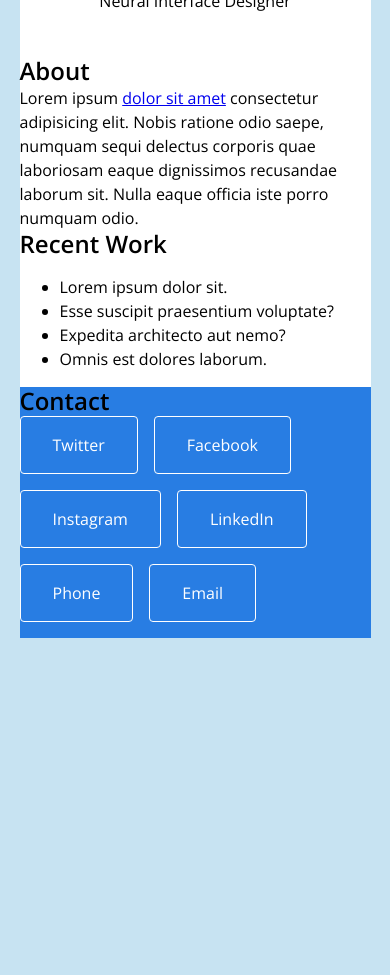
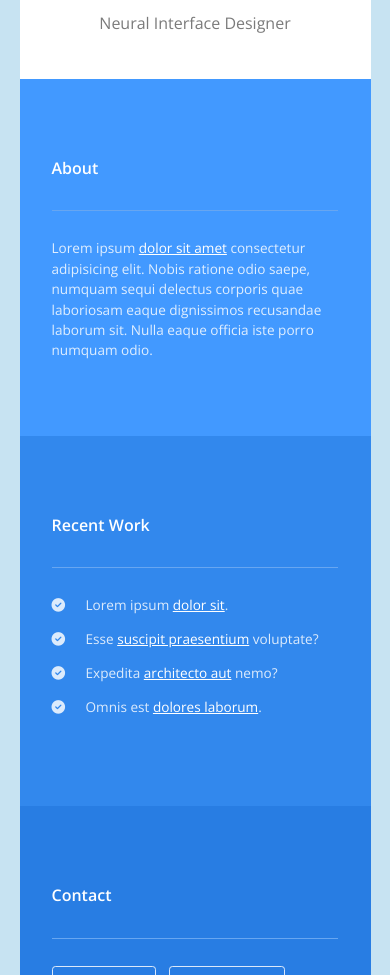
Before and after one commit to markjwood/minimal-resume, a plain HTML site: page index.html in a window 390 px wide. Shown: the part 293-1268 px from the top of the page. Before the commit the page ends 963 px from the top, so only its background shows below. Drawn offline with nearby package versions, Linux system fonts and the light colour scheme.

Commit message:
Everything looks good. Responsiveness working.

```diff
--- a/index.html
+++ b/index.html
@@ -4,7 +4,7 @@
   <meta charset="UTF-8">
   <meta http-equiv="X-UA-Compatible" content="IE=edge">
   <meta name="viewport" content="width=device-width, initial-scale=1.0">
-
+  <script src="https://kit.fontawesome.com/2362866d66.js" crossorigin="anonymous"></script>
   <link rel="preconnect" href="https://fonts.gstatic.com">
   <link href="https://fonts.googleapis.com/css2?family=Open+Sans:ital,wght@0,400;0,600;0,700;1,400&display=swap" rel="stylesheet">
 
@@ -18,28 +18,34 @@
       <h1>Cayce Pollard</h1>
       <p class="subhead">Neural Interface Designer</p>
     </div>
-    <section class="grid about">
-      <h2 class="section-title">About</h2>
-      <p>Lorem ipsum <a href="#">dolor sit amet</a> consectetur adipisicing elit. Nobis ratione odio saepe, numquam sequi delectus corporis quae laboriosam eaque dignissimos recusandae laborum sit. Nulla eaque officia iste porro numquam odio.</p>
+    <section class="about">
+      <div class="grid">
+        <h2 class="section-title">About</h2>
+        <p class="wide">Lorem ipsum <a href="#">dolor sit amet</a> consectetur adipisicing elit. Nobis ratione odio saepe, numquam sequi delectus corporis quae laboriosam eaque dignissimos recusandae laborum sit. Nulla eaque officia iste porro numquam odio.</p>
+      </div>
     </section>
-    <section class="grid work">
-      <h2 class="section-title">Recent Work</h2>
-      <ul>
-        <li>Lorem ipsum dolor sit.</li>
-        <li>Esse suscipit praesentium voluptate?</li>
-        <li>Expedita architecto aut nemo?</li>
-        <li>Omnis est dolores laborum.</li>
-      </ul>
+    <section class="work">
+      <div class="grid">
+        <h2 class="section-title">Recent Work</h2>
+        <ul class="wide list">
+          <li>Lorem ipsum <a href="#">dolor sit</a>.</li>
+          <li>Esse <a href="#">suscipit praesentium</a> voluptate?</li>
+          <li>Expedita <a href="#">architecto aut</a> nemo?</li>
+          <li>Omnis est <a href="#">dolores laborum</a>.</li>
+        </ul>
+      </div>
     </section>
-    <section class="grid contact">
-      <h2 class="section-title">Contact</h2>
-      <div class="social-buttons">
-        <a href="#" class="btn">Twitter</a>
-        <a href="#" class="btn">Facebook</a>
-        <a href="#" class="btn">Instagram</a>
-        <a href="#" class="btn">LinkedIn</a>
-        <a href="#" class="btn">Phone</a>
-        <a href="#" class="btn">Email</a>
+    <section class="contact">
+      <div class="grid">
+        <h2 class="section-title">Contact</h2>
+        <div class="social-buttons wide">
+          <a href="#" class="btn"><i class="fab fa-twitter"></i> Twitter</a>
+          <a href="#" class="btn"><i class="fab fa-facebook-f"></i> Facebook</a>
+          <a href="#" class="btn"><i class="fab fa-instagram"></i> Instagram</a>
+          <a href="#" class="btn"><i class="fab fa-linkedin-in"></i> LinkedIn</a>
+          <a href="#" class="btn"><i class="fas fa-phone-alt"></i> Phone</a>
+          <a href="#" class="btn"><i class="far fa-envelope"></i> Email</a>
+        </div>
       </div>
     </section>
   </div>
--- a/style.css
+++ b/style.css
@@ -36,13 +36,6 @@ select {
   font: inherit;
 }
 
-ul[class] {
-  list-style: none;
-  /* Caution: the following can cause specificity issues */
-  margin: 0;
-  padding: 0;
-}
-
 img {
   max-width: 100%;
   height: auto;
@@ -59,11 +52,19 @@ body {
   margin-top: var(--flow-spacer, 1rem);
 }
 
+.subhead {
+  color: rgba(0,0,0,0.522);
+}
+
 /* General styling */
 
 body {
   background: #c7e3f2;
   font-family: 'Open Sans', sans-serif;
+}
+
+h1 {
+  font-size: 2.5rem;
 }
 
 .card {
@@ -73,6 +74,32 @@ body {
   border-radius: 1rem;
   background: #fff;
 }
+
+@media (min-width: 105em) {
+  html {
+    font-size: 125%;
+  }
+  .card {
+    max-width: 40rem;
+  }
+}
+
+.list {
+  margin-top: 0;
+  list-style: none;
+}
+
+.list > li + li {
+  margin-top: 1em;
+}
+
+.list > li::before {
+  content: "\f058";
+  font-family: "FontAwesome";
+  margin-right: 1.5em;
+}
+
+/* Sections */
 
 .hero {
   padding: 2rem 0;
@@ -90,8 +117,59 @@ body {
   border-radius: 50%;
 }
 
+section {
+  background: var(--bg, #4299ff);
+  color: var(--fg, rgba(255,255,255,0.831));
+  width: 100%;
+  font-size: .85rem;
+}
+
+section a,
+section h2 {
+  color: #fff;
+}
+
+section:last-of-type {
+  border-radius: 0 0 1rem 1rem;
+}
+
+.section-title {
+  font-size: 1rem;
+  border-bottom: 1px solid #67a6f1;
+}
+
+.work {
+  --bg: #3288ed;
+}
+
 .contact {
-  background: #287de3;
+  --bg: #287de3;
+}
+
+.grid {
+  padding: 3rem 2rem;
+  display: grid;
+  grid-template-columns: 1fr 1fr 1fr;
+}
+
+.grid > * {
+  grid-column: span 3;
+  padding: 2em 0;
+}
+
+@media (min-width: 46em) {
+  .wide {
+    grid-column: span 2;
+  }
+  .section-title {
+    grid-column: span 1;
+    border-right: 1px solid #67a6f1;
+    border-bottom: 0;
+    justify-self: flex-end;
+  }
+  .grid > * {
+    padding: 0 2em;
+  }
 }
 
 .social-buttons {
@@ -102,15 +180,17 @@ body {
 
 .btn {
   margin: 0 1em 1em 0;
-  padding: 1em 2em;
-  border: 1px solid #fff;
+  padding: .75em 1.5em;
+  border: 1px solid rgba(255,255,255,0.831);
   border-radius: .25em;
   color: #fff;
   text-decoration: none;
 }
 
 .btn:hover,
-.btn:focus {
+.btn:focus,
+.grid a:hover,
+.grid a:focus {
   cursor: pointer;
   color: #57eef7;
   border-color: #57eef7;
```
